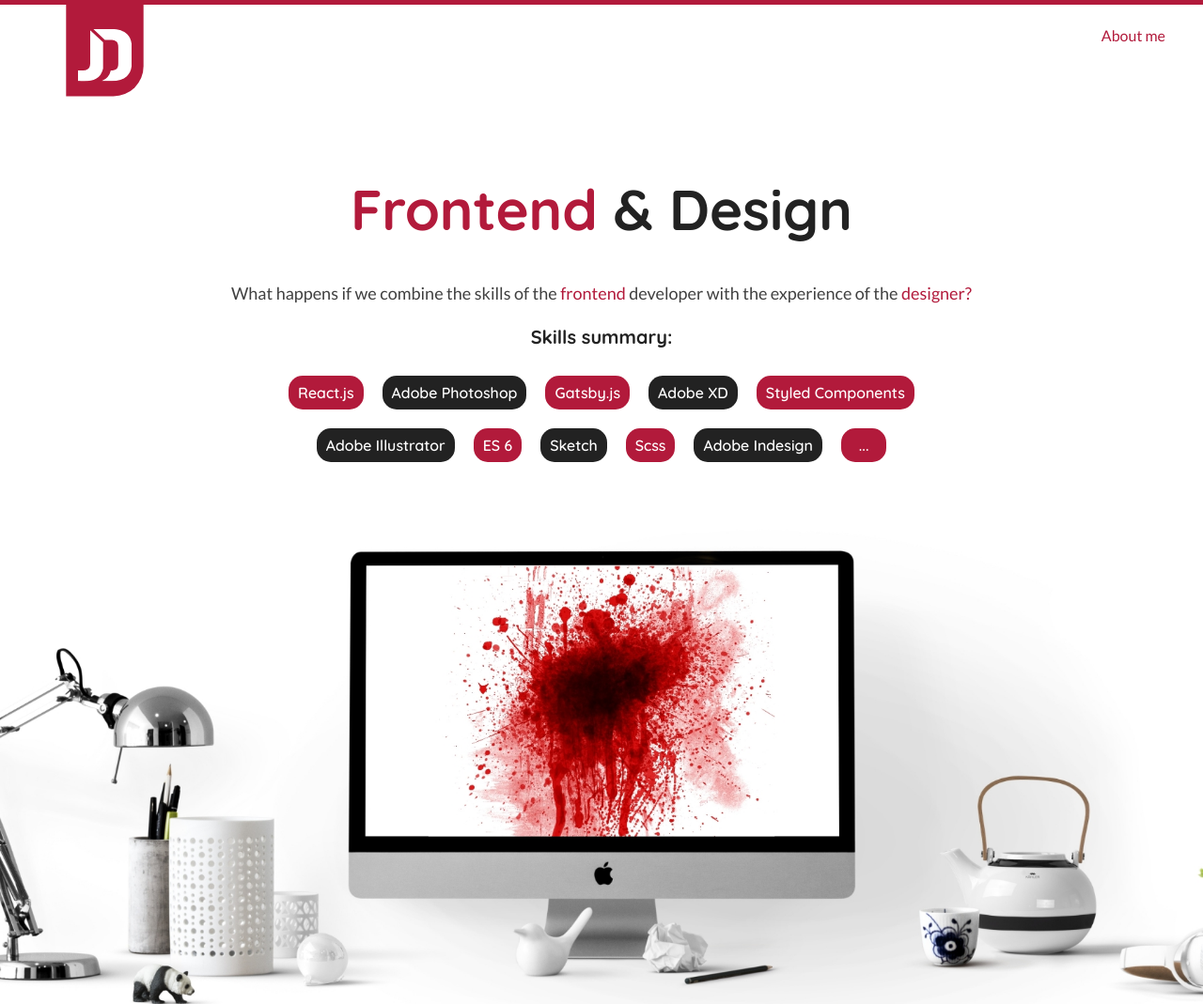
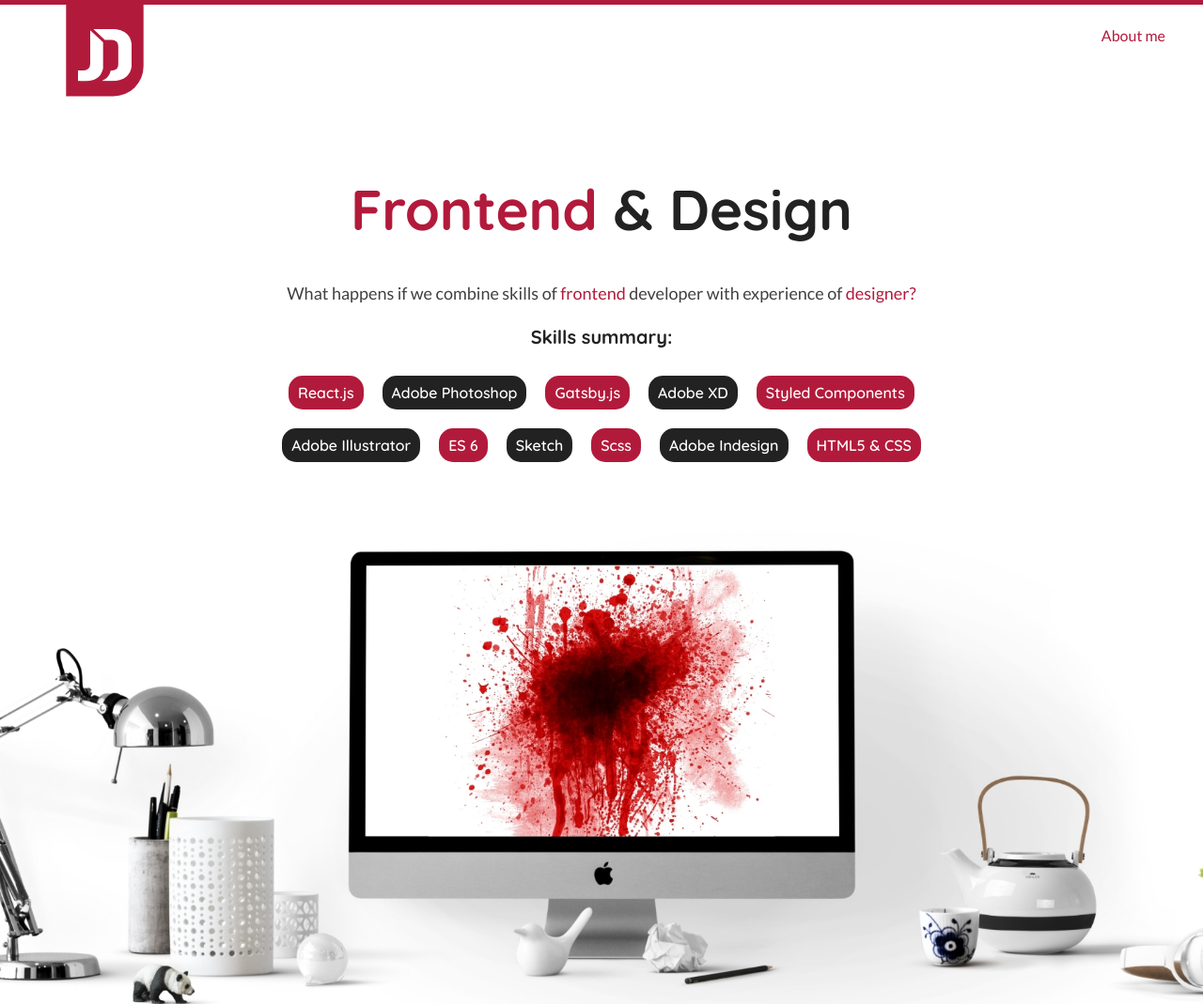
Before and after one commit to jakub84/pjd, a Gatsby site: page / in a window 1280 px wide. Shown: the top 1069 px of the page at 94% size. Built offline with nearby package versions, Linux system fonts and the light colour scheme; Gatsby itself is replaced by a stand-in of ours.

Commit message:
Fix animations

```diff
--- a/src/components/heroImage/index.js
+++ b/src/components/heroImage/index.js
@@ -65,7 +65,7 @@
           <H1 marginBottom="40px">
             <ColorText>Frontend</ColorText> & Design
           </H1>
-          <Paragraph>What happens if we combine the skills of the <ColorText>frontend</ColorText> developer with the experience of the <ColorText>designer?</ColorText></Paragraph>
+          <Paragraph>What happens if we combine skills of <ColorText>frontend</ColorText> developer with experience of <ColorText>designer?</ColorText></Paragraph>
 
           <H4 marginTop="20px" marginBottom="20px">Skills summary:</H4>
           <TechnologyContainer>
@@ -79,7 +79,7 @@
             <Technology>Sketch</Technology>
             <Technology front>Scss</Technology>
             <Technology>Adobe Indesign</Technology>
-            <Technology front> &nbsp;&nbsp;...&nbsp;&nbsp; </Technology>
+            <Technology front>HTML5 & CSS</Technology>
           </TechnologyContainer>
         </Bounce>
       </HeroContainer>
--- a/src/components/projectPortfolio/frontProject.js
+++ b/src/components/projectPortfolio/frontProject.js
@@ -138,7 +138,7 @@
   return (
     <ProjectWrapper colored={colored}>
       <ContentCenter>
-        <Fade left>
+        <Fade left={colored} right={!colored}>
           <H2 marginBottom="40px" colored={colored}>
             {name}
           </H2>
```
